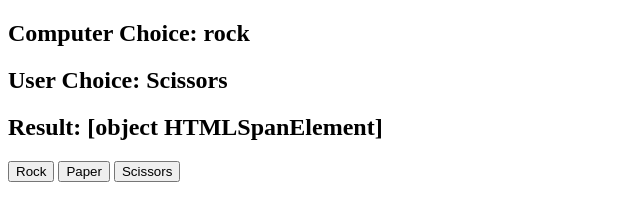
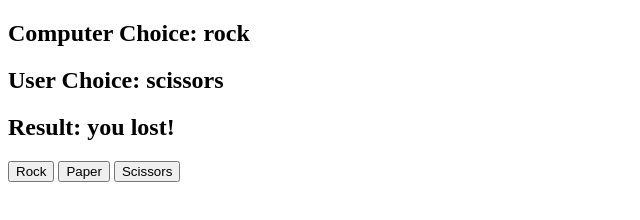
Before and after one commit to EsraaSaad86/Rock-Paper-Scissors, a plain HTML site: page index.html in a window 1280 px wide. Both pictures are taken after a click on the button "Scissors". Shown: the whole page, without its empty margins (0-640 px from the left). Drawn offline with Linux system fonts and the light colour scheme.

Commit message:
fix bug with scissors case

```diff
--- a/app.js
+++ b/app.js
@@ -35,7 +35,7 @@ function getResult() {
     result = "you win!";
   }
   if (computerChoice === "rock" && userChoice === "scissors") {
-    result = "you lose!";
+    result = "you lost!";
   }
   if (computerChoice === "paper" && userChoice === "scissors") {
     result = "you win!";
@@ -47,7 +47,7 @@ function getResult() {
     result = "you win!";
   }
   if (computerChoice === "scissors" && userChoice === "paper") {
-    result = "you lose!";
+    result = "you lost!";
   }
   resultDisplay.innerHTML = result;
 }
--- a/index.html
+++ b/index.html
@@ -12,7 +12,7 @@
 
     <button id="rock">Rock</button>
     <button id="paper">Paper</button>
-    <button id="Scissors">Scissors</button>
+    <button id="scissors">Scissors</button>
 
 
     <script src="app.js" charset="utf-8"></script>
```
